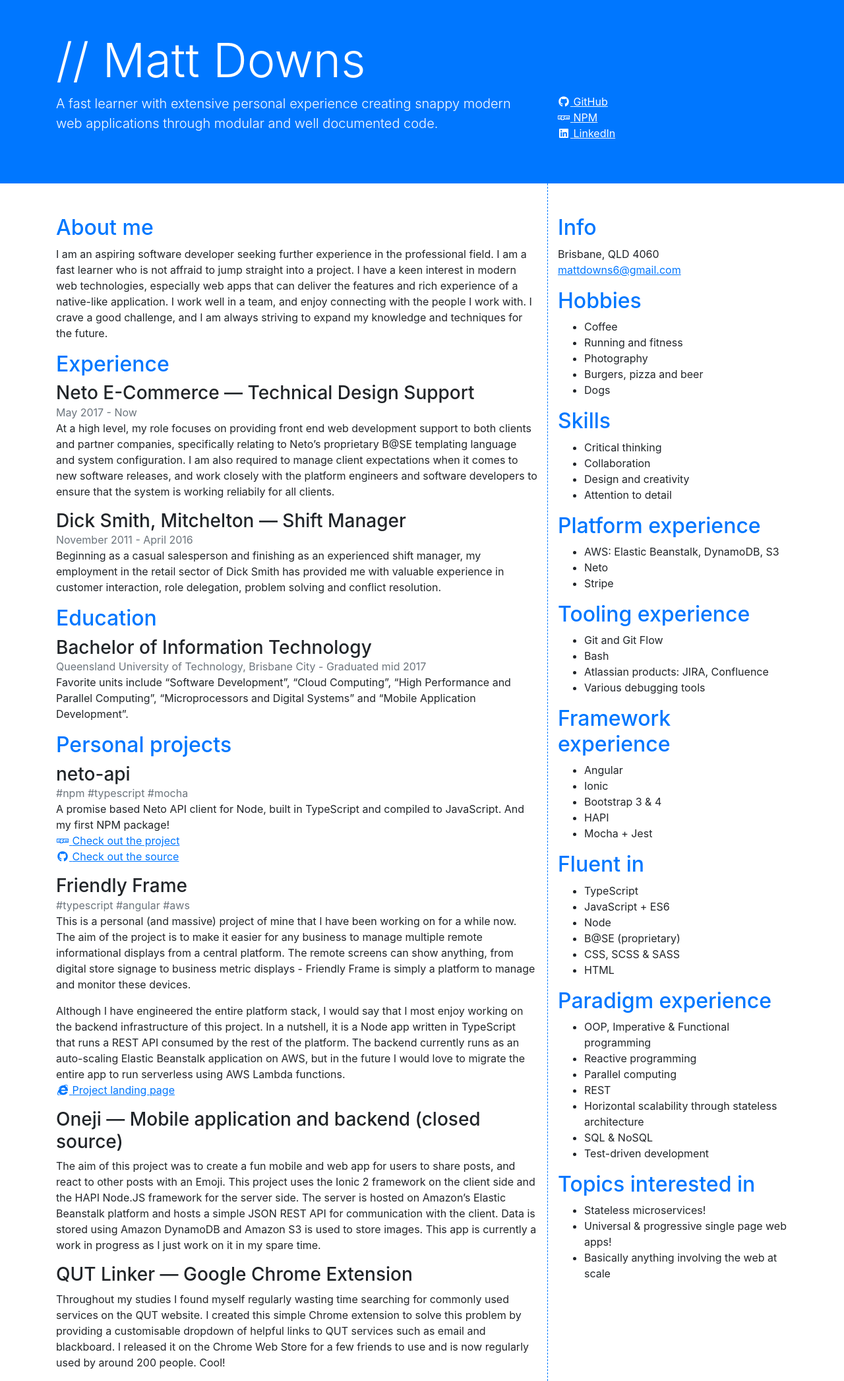
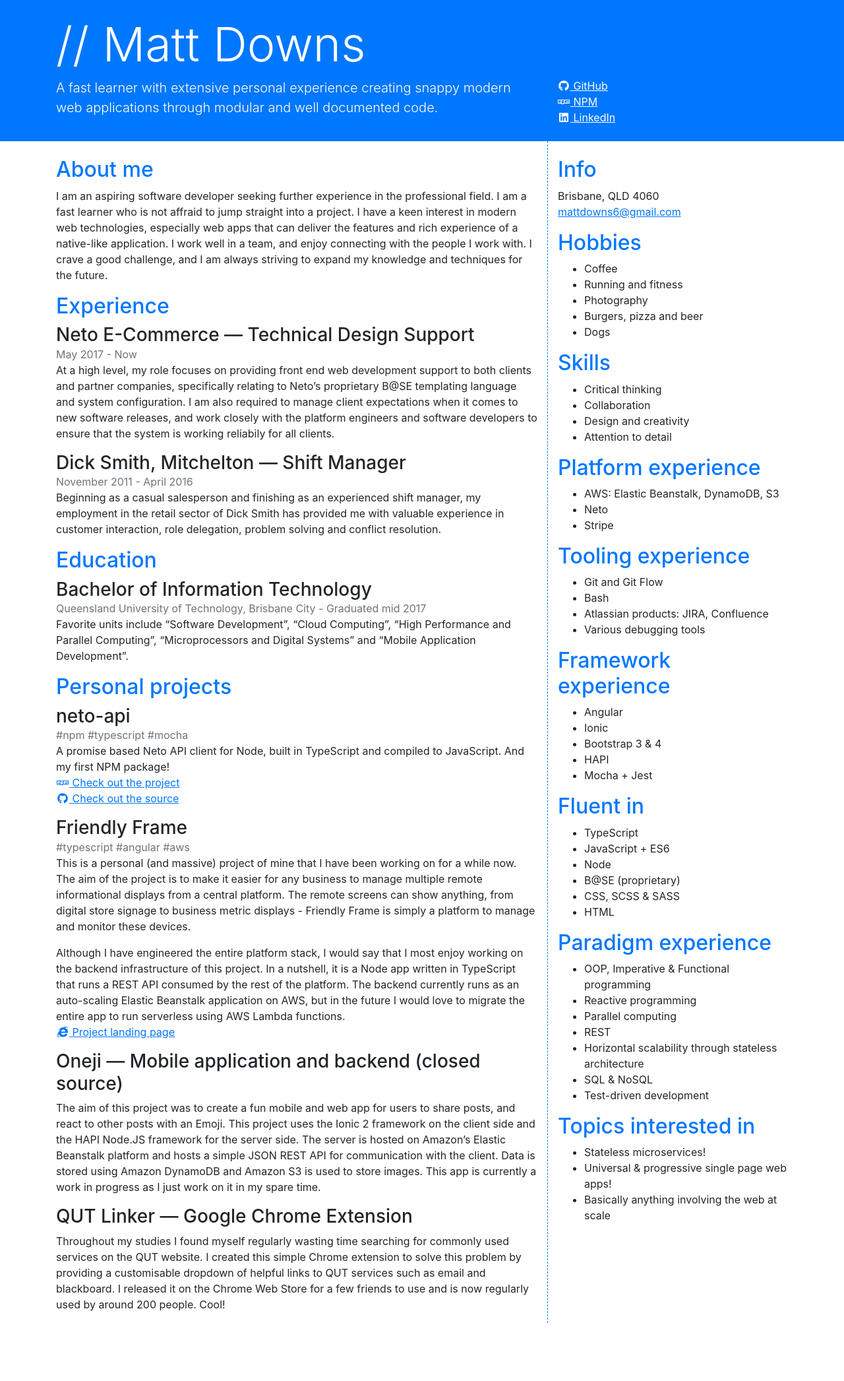
Before and after one commit to matt-downs/matt-downs.github.io, a Jekyll site: the page built from index.html, in a window 1280 px wide. Shown: the whole page at 66% size. Built offline with Jekyll 4.4.1, drawn with Linux system fonts in a browser that asks for light colours; nearby versions of some CDN libraries; after the commit the page ends 2005 px from its top, so only the background shows below that.

Commit message:
Update padding/margins and include date printed in header

```diff
--- a/_layouts/default.html
+++ b/_layouts/default.html
@@ -12,12 +12,17 @@
 </head>
 
 <body>
-	<div class="header py-5">
+	<div class="header py-4">
 		<div class="container">
 			<div class="row">
 				<h1 class="col-12 display-3">// Matt Downs</h1>
-				<p class="col-md-8 lead">A fast learner with extensive personal experience creating snappy modern web applications through modular and well documented code.</p>
-				<ul class="col-md-4 list-unstyled">
+				<div class="col-md-8">
+					<p class="lead mb-0">A fast learner with extensive personal experience creating snappy modern web applications through modular and well documented code.</p>
+					<div class="only-print">
+						<p class="small mt-3 mb-0">Printed on <span id="current-date"></span>, view the latest version at <a href="https://matt-downs.github.io" target="_blank">matt-downs.github.io</a></p>
+					</div>
+				</div>
+				<ul class="col-md-4 mb-0 list-unstyled">
 					<li>
 						<a href="https://github.com/matt-downs" target="_blank">
 							<i class="fab fa-fw fa-github"></i>
--- a/index.html
+++ b/index.html
@@ -4,7 +4,7 @@
 ---
 
 <div class="row content">
-    <div class="col-md-8 pt-5">
+    <div class="col-md-8 pt-4">
         <h2>About me</h2>
         <p>I am an aspiring software developer seeking further experience in the professional field. I am a fast learner who is not affraid to jump straight into a project. I have a keen interest in modern web technologies, especially web apps that can deliver the features and rich experience of a native-like application. I work well in a team, and enjoy connecting with the people I work with. I crave a good challenge, and I am always striving to expand my knowledge and techniques for the future.</p>
 
@@ -66,7 +66,7 @@
         <p>Throughout my studies I found myself regularly wasting time searching for commonly used services on the QUT website. I created this simple Chrome extension to solve this problem by providing a customisable dropdown of helpful links to QUT services such as email and blackboard. I released it on the Chrome Web Store for a few friends to use and is now regularly used by around 200 people. Cool!</p>
     </div>
 
-    <div class="col-md-4 pt-5 left-divider">
+    <div class="col-md-4 pt-4 left-divider">
         <h2>Info</h2>
         <p>Brisbane, QLD 4060<br>
             <a href="mailto:mattdowns6@gmail.com">mattdowns6@gmail.com</a>
```
Also changed, not shown: other parts of _layouts/default.html (+2 -0 lines).
